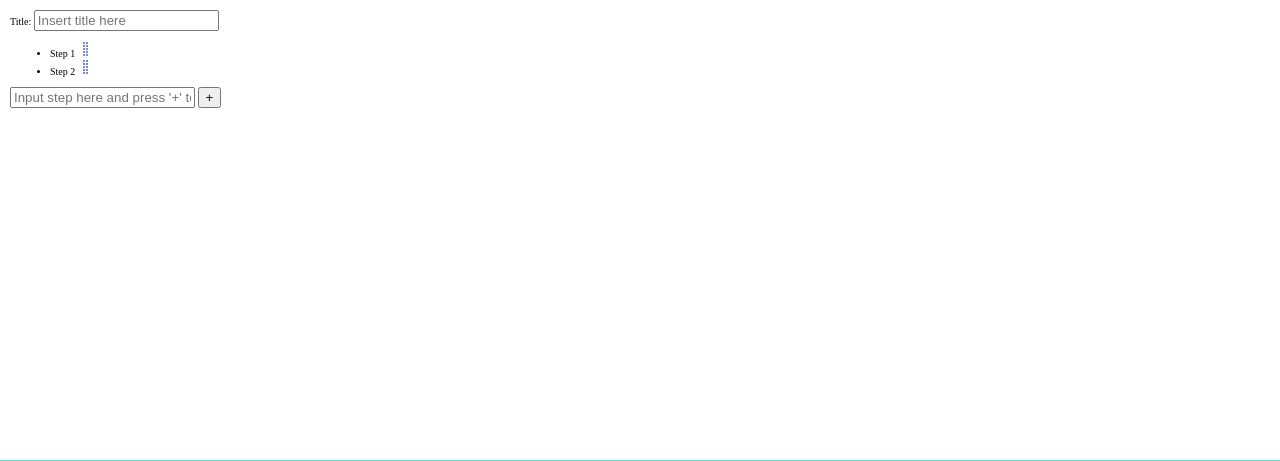
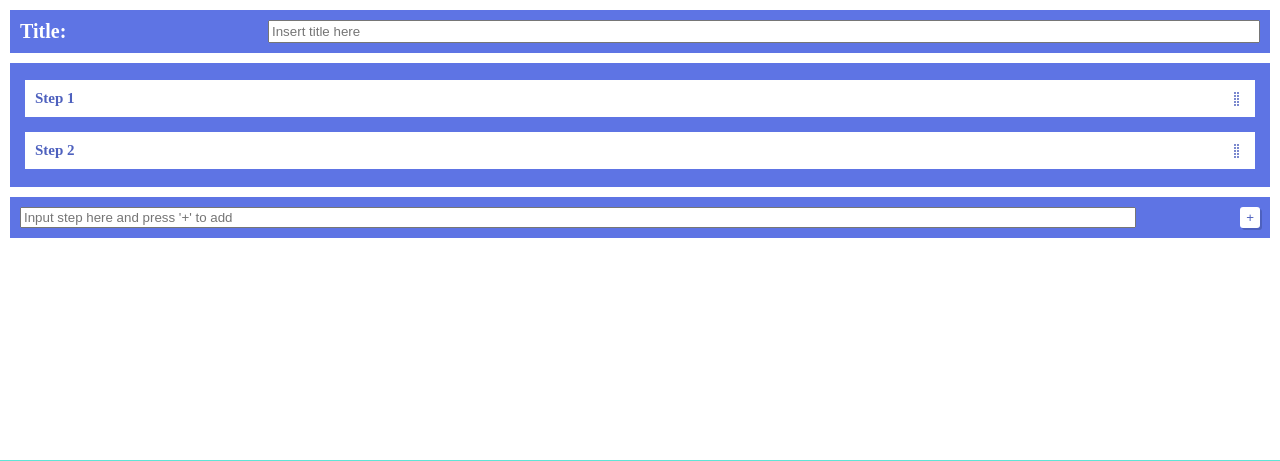
Before and after one commit to Micah456/MyRoutine2, a Flask app: template templates/create.html in a window 1280 px wide. Shown: the part 167-628 px from the top of the page. Run offline with Flask 3, Linux system fonts and the light colour scheme; the template is opened without the code that fills it, so the values that code supplies are empty.

Commit message:
Update index.css

```diff
--- a/static/index.css
+++ b/static/index.css
@@ -102,3 +102,83 @@ a {
 .routine-page-btn {
     margin: 1rem;
 }
+
+/* For create.html */
+
+.create-routine-div{
+    display: flex;
+    flex-direction: column;
+   justify-content: center;
+   align-items: center;
+}
+
+.create-routine-div > div,ul{
+    width: 100%;
+    box-sizing: border-box;
+    background-color: #5e74e4;
+    color: white;
+    padding: 1rem;
+}
+
+.title-input-div{
+    display: flex;
+    justify-content: space-between;
+    font-size: 2rem;
+    font-weight: 600;
+    padding: 1.5rem;
+
+}
+.title-input-div > input{
+    width: 80%;
+    box-sizing: border-box;
+}
+
+#draggable-steps-list {
+    padding: .25rem 1rem;
+}
+
+#draggable-steps-list > li {
+    background-color: #ffffff;
+    padding: 1rem;
+    margin: 1.5rem .5rem;
+    color: #4e61be;
+    font-size: 1.5rem;
+    font-weight: 600;
+    list-style: none;
+    display: flex;
+    align-items: center;
+    justify-content: space-between;
+    cursor: grab;
+}
+
+#draggable-steps-list > li:hover{
+    background-color: #f1f1f1;
+}
+
+#draggable-steps-list > li:active{
+    background-color: #5ee4d6;
+}
+
+.add-item-div{
+    display: flex;
+    justify-content: space-between;
+    padding: 1.5rem;
+}
+
+#add-step-input{
+    width: 90%;
+    box-sizing: border-box;
+}
+
+#add-step-btn{
+    background: #ffffff;
+    border: none;
+    border-radius: .3rem;
+    box-shadow: #4e61be 2px 2px;
+    color: #4e61be
+}
+
+#add-step-btn:hover {
+    background: #5ee4d6;
+    cursor:pointer;
+}
```
